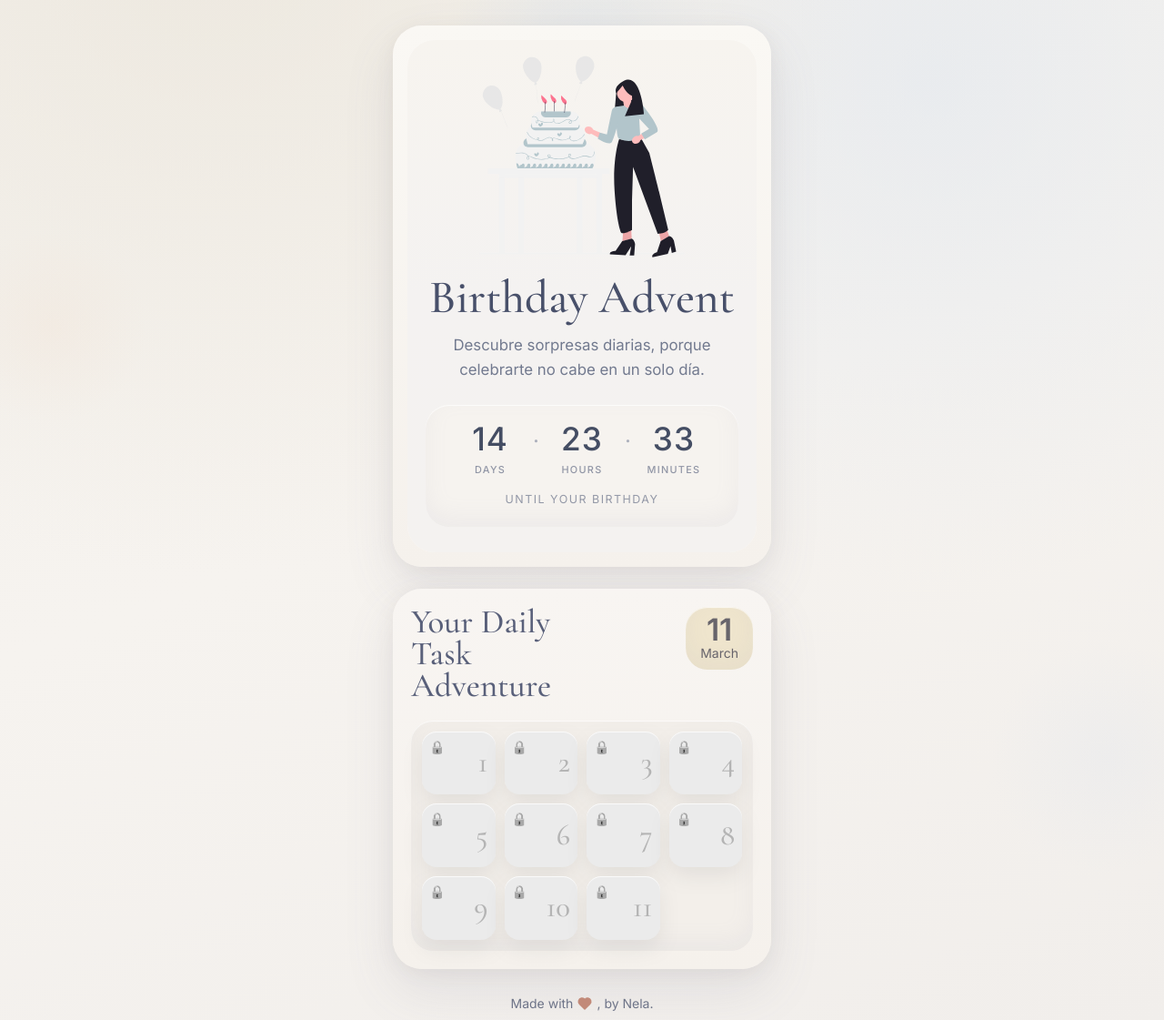
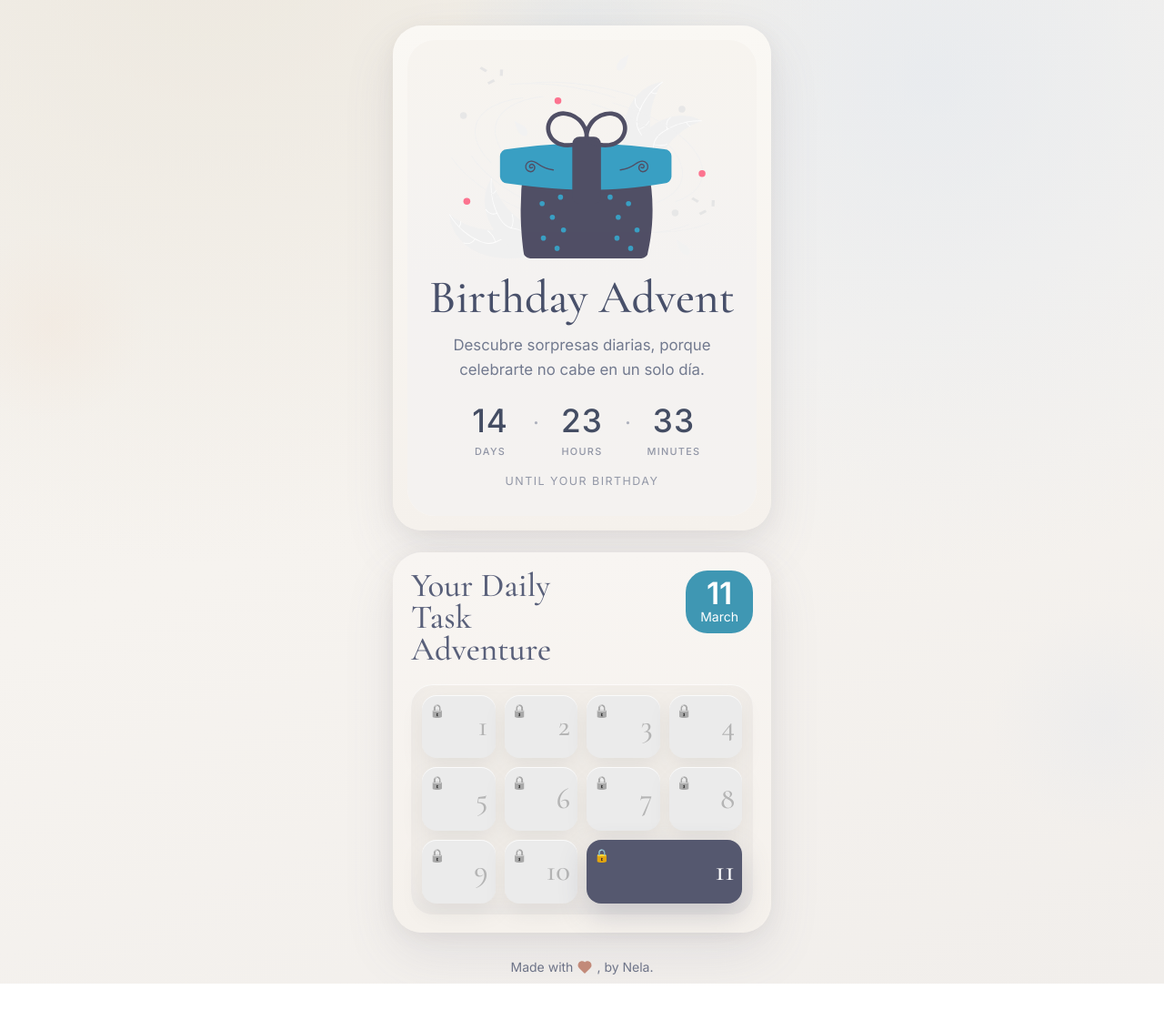
Before and after one commit to nelaruizc/birthday-advent, a React (Vite) app: page / in a window 1280 px wide. Shown: the whole page at 91% size. After the commit the page ends 1081 px from the top, so only its background shows below. Built offline with nearby package versions, Linux system fonts and the light colour scheme.

Commit message:
Apply requested UI color and emphasis updates

```diff
--- a/src/components/CountdownCard.tsx
+++ b/src/components/CountdownCard.tsx
@@ -11,7 +11,7 @@ export const CountdownCard = ({ gifts, openedGifts, isUnlocked }: Props) => (
   <section id="adventure" className="rounded-mega bg-gradient-to-b from-[#f8f5f2] to-[#f5f1ec] p-5 shadow-soft">
     <div className="flex items-start justify-between gap-3">
       <h2 className="max-w-56 font-serif text-[2.3rem] leading-[0.95] text-[#59607a]">Your Daily Task Adventure</h2>
-      <div className="rounded-3xl bg-[#efe5cd] px-4 py-2 text-center text-[#67646b] shadow-inner-soft">
+      <div className="rounded-3xl bg-[#3F97B3] px-4 py-2 text-center text-[#FFFFFF]">
         <p className="text-[2.1rem] font-semibold leading-none">11</p>
         <p className="text-sm">March</p>
       </div>
--- a/src/components/GiftTile.tsx
+++ b/src/components/GiftTile.tsx
@@ -16,18 +16,22 @@ const tileBackgrounds = [
 ]
 
 export const GiftTile = ({ gift, locked, opened, onClick }: GiftTileProps) => {
+  const isFeaturedDay = gift.id === 11
+
   return (
     <button
       aria-label={`Open gift ${gift.id}`}
       disabled={locked}
       onClick={onClick}
-      className={`relative h-[4.35rem] rounded-2xl border-none p-2 text-right font-serif text-[2.05rem] leading-none text-[#8a90a1] shadow-soft-tile transition focus-visible:outline focus-visible:outline-2 focus-visible:outline-offset-2 focus-visible:outline-[#c8a890] ${
-        locked
-          ? 'cursor-not-allowed bg-[#eaebee] text-[#afb4c0] saturate-0'
-          : `bg-gradient-to-br ${tileBackgrounds[(gift.id - 1) % tileBackgrounds.length]} hover:-translate-y-0.5`
-      } ${opened ? 'text-[#9f7867] ring-1 ring-[#d8c2b6]' : ''}`}
+      className={`relative h-[4.35rem] rounded-2xl border-none p-2 text-right font-serif text-[2.05rem] leading-none transition focus-visible:outline focus-visible:outline-2 focus-visible:outline-offset-2 focus-visible:outline-[#c8a890] ${
+        isFeaturedDay
+          ? 'col-span-2 bg-[#55586F] text-[#FFFFFF] shadow-[0_12px_30px_rgba(85,88,111,0.25)]'
+          : locked
+            ? 'cursor-not-allowed bg-[#eaebee] text-[#afb4c0] saturate-0 shadow-soft-tile'
+            : `bg-gradient-to-br text-[#8a90a1] shadow-soft-tile ${tileBackgrounds[(gift.id - 1) % tileBackgrounds.length]} hover:-translate-y-0.5`
+      } ${opened ? 'ring-1 ring-[#d8c2b6]' : ''}`}
     >
-      {locked && <span className="absolute left-2 top-2 text-sm text-[#c6cad6]">🔒</span>}
+      {locked && <span className={`absolute left-2 top-2 text-sm ${isFeaturedDay ? 'text-[#FFFFFF]' : 'text-[#c6cad6]'}`}>🔒</span>}
       {opened && <span className="absolute left-2 top-2 text-sm text-[#b08574]">✓</span>}
       <span>{gift.id}</span>
     </button>
--- a/src/components/HeroCard.tsx
+++ b/src/components/HeroCard.tsx
@@ -12,13 +12,15 @@ const block = (value: number, label: string) => (
 )
 
 export const HeroCard = ({ countdown }: Props) => {
+  const headerIllustration = `${import.meta.env.BASE_URL}happy-birthday.svg`
+
   return (
     <section className="rounded-mega bg-gradient-to-b from-[#faf8f4] to-[#f5f1ec] p-4 shadow-soft">
       <div className="overflow-hidden rounded-[30px] bg-[#f9f7f4]">
         <div className="rounded-[30px] bg-gradient-to-b from-[#f7f4ef] via-[#f4f2f1] to-[#f4f2f0] px-5 pb-7 pt-4">
           <img
-            src={`${import.meta.env.BASE_URL}birthday-cake.svg`}
-            alt="Birthday cake"
+            src={headerIllustration}
+            alt="Ilustración de pastel de cumpleaños"
             className="max-h-56 w-full object-contain opacity-90"
           />
 
@@ -27,7 +29,7 @@ export const HeroCard = ({ countdown }: Props) => {
             Descubre sorpresas diarias, porque celebrarte no cabe en un solo día.
           </p>
 
-          <div className="mt-6 rounded-[26px] bg-[#f6f3ef] px-3 py-5 shadow-inner-soft">
+          <div className="mt-6">
             <dl className="flex items-start justify-center gap-1">
               {block(countdown.days, 'DAYS')}
               <span aria-hidden="true" className="px-1 pt-1 text-2xl text-[#acb0bc]">
```
